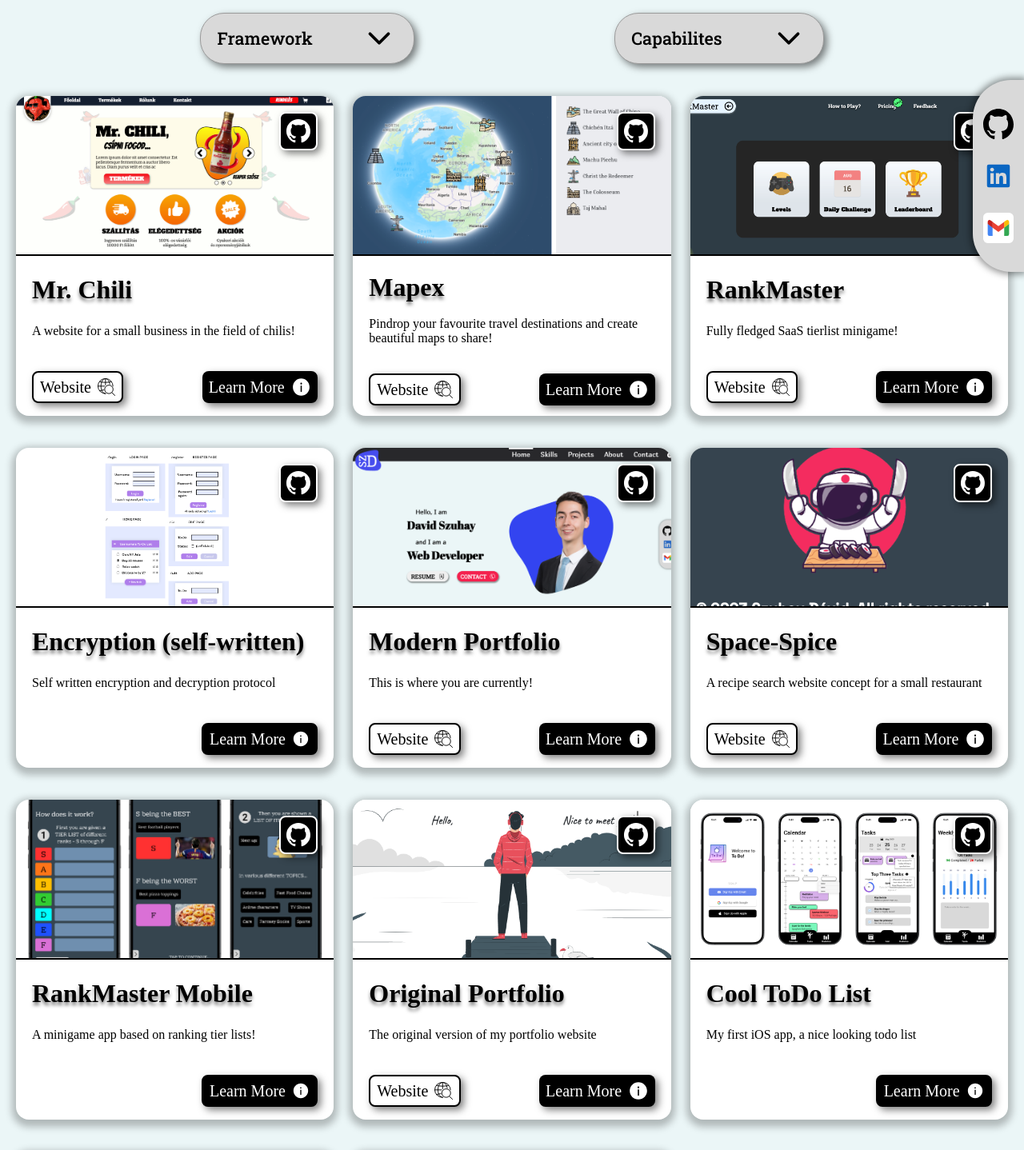
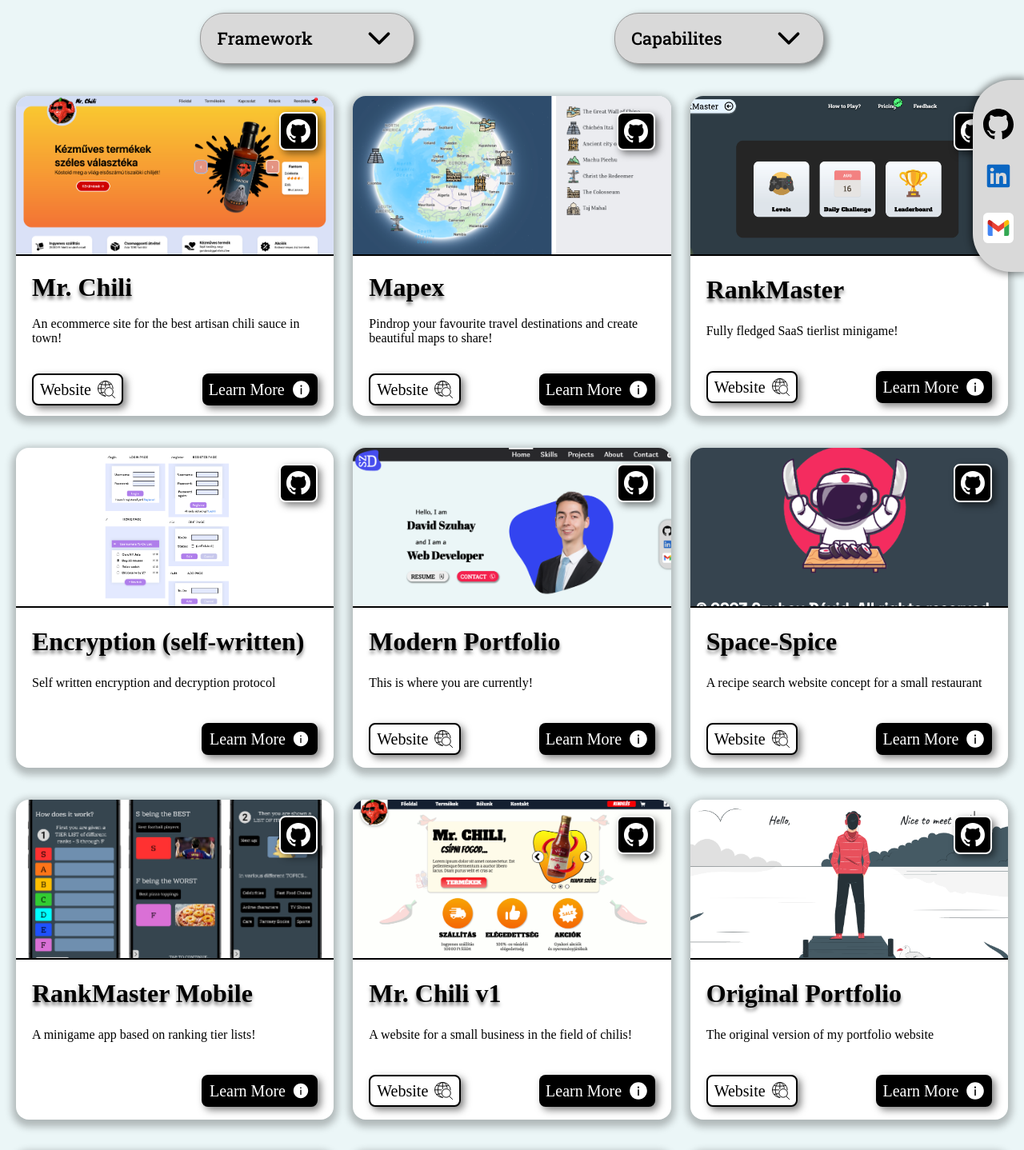
Before and after one commit to szuhaydv/szuhaydv.github.io, an Angular app: page /projects in a window 1280 px wide. Shown: the part 260-1698 px from the top of the page at 80% size. Built offline with nearby package versions, Linux system fonts and the light colour scheme; a web font is replaced by a local one.

Commit message:
add: mrchili-v2

```diff
--- a/src/app/main/main.component.ts
+++ b/src/app/main/main.component.ts
@@ -36,8 +36,8 @@ export class MainComponent {
   }
 
   latestProjects = [
-    new Project(0, 'assets/mr. chili.png', 'Mr. Chili', "A website for a small business in the field of chilis!", ["Angular", "Deployed", "SEO", "Responsive"], true,
-      new ProjectDetail(["Mr. Chili is a website made for a client, who is in the chili sauce business.", "This site was created with careful consideration of client needs with a professional and modern design."], ["angular.svg", "supabase.png", "node-express.svg", "vercel.svg"], ["Angular", "Supabase", "Node & Express", "Vercel"], ["SEO", "Responsive"], ["seo.svg", "responsive.svg"], "https://www.figma.com/design/kc9SOe7QktNPUf6FYxI6LS/Chili-Cs%C3%A1v%C3%B3?node-id=20-2&t=lkZ3f87kPmu0mSQ9-0"), 'https://mrchili.vercel.app/', 'https://github.com/Szuhaydv/mrchili'),
+    new Project(0, 'assets/mrchili.png', 'Mr. Chili', "An ecommerce site for the best chili business in town!", ["Svelte", "Deployed", "SEO", "Responsive"], true,
+      new ProjectDetail(["Mr. Chili is a website made for a client, who is in the chili sauce business.", "This site was created with careful consideration of client needs with a professional and modern design."], ["svelte.svg", "supabase.png", "node-express.svg", "vercel.svg"], ["Angular", "Supabase", "Node & Express", "Vercel"], ["SEO", "Responsive"], ["seo.svg", "responsive.svg"], "https://www.figma.com/design/kc9SOe7QktNPUf6FYxI6LS/Chili-Cs%C3%A1v%C3%B3?node-id=20-2&t=lkZ3f87kPmu0mSQ9-0"), 'https://mrchili.hu', 'https://github.com/szuhaydv/mrchili-v2'),
     new Project(2, 'assets/rankmaster-web.png', 'RankMaster', 'Fully fledged SaaS tierlist minigame!', ["Angular", "Deployed", "Responsive", "API Calls", "Full Stack", "Database", "Auth"], true,
       new ProjectDetail(["RankMaster is a tierlist creator minagame, that functions as a fully-fledged SaaS with unlockable levels.", "I was inspired by Wordle, but instead of guessing words, you create a tier list and see how much your opinion differs from the community's."], ["angular.svg", "node-express.svg", "supabase.png", "vercel.svg"], ["Angular", "Node & Express", "Supabase", "Vercel"], ["Mailgun", "Stripe", "Responsive", "Auth", "Realtime"], ["mailgun.svg", "stripe.svg", "responsive.svg", "auth.svg", "realtime.png"], "https://www.figma.com/design/2Z1ssaHOQShqEJdRFQXvaK/RankMaster-(Desktop)?node-id=0-1&t=9AavLxr3WBnKL091-0"), "https://rankmaster.click/", 'https://github.com/OFFBLACKgroup/rankmaster-web'),
     new Project(1, 'assets/mapex.png', 'Mapex', "Pindrop your favourite travel destinations and create beautiful maps to share!", ["React", "Full Stack", "Database", "API Calls", "Auth", "Deployed"], true,
--- a/src/app/projects/projects.component.ts
+++ b/src/app/projects/projects.component.ts
@@ -88,8 +88,8 @@ export class ProjectsComponent {
 
 
   projectsData = [
-    new Project(0, 'assets/mr. chili.png', 'Mr. Chili', "A website for a small business in the field of chilis!", ["Angular", "Deployed", "SEO", "Responsive"], true,
-      new ProjectDetail(["Mr. Chili is a website made for a client, who is in the chili sauce business.", "This site was created with careful consideration of client needs with a professional and modern design."], ["angular.svg", "supabase.png", "node-express.svg", "vercel.svg"], ["Angular", "Supabase", "Node & Express", "Vercel"], ["SEO", "Responsive"], ["seo.svg", "responsive.svg"], "https://www.figma.com/design/kc9SOe7QktNPUf6FYxI6LS/Chili-Cs%C3%A1v%C3%B3?node-id=20-2&t=lkZ3f87kPmu0mSQ9-0"), 'https://mrchili.vercel.app/', 'https://github.com/Szuhaydv/mrchili'),
+    new Project(0, 'assets/mrchili.png', 'Mr. Chili', "An ecommerce site for the best artisan chili sauce in town!", ["Svelte", "Deployed", "SEO", "Responsive"], true,
+      new ProjectDetail(["Mr. Chili is a website made for a client, who is in the chili sauce business.", "This site was created with careful consideration of client needs with a professional and modern design."], ["angular.svg", "supabase.png", "node-express.svg", "vercel.svg"], ["Angular", "Supabase", "Node & Express", "Vercel"], ["SEO", "Responsive"], ["seo.svg", "responsive.svg"], "https://www.figma.com/design/kc9SOe7QktNPUf6FYxI6LS/Chili-Cs%C3%A1v%C3%B3?node-id=20-2&t=lkZ3f87kPmu0mSQ9-0"), 'https://mrchili.hu', 'https://github.com/szuhaydv/mrchili-v2'),
     new Project(1, 'assets/mapex.png', 'Mapex', "Pindrop your favourite travel destinations and create beautiful maps to share!", ["React", "Full Stack", "Database", "API Calls", "Auth", "Deployed"], true,
       new ProjectDetail(["I always loved traveling and planning ahead what places I want to visit.", "Try it youself with username:demo123 password:123", "Mapex was born because there was simply no app on the market to display all your travel destinations on a single map."], ["react.svg", "node-express.svg", "mongodb.svg"], ["React", "Node & Express", "MongoDB"], ["Mapbox", "Stripe", "Self-written Encryption", "Netlify", "EmailJS"], ["mapbox.svg", "stripe.svg", "auth.svg", "netlify.svg", "emailjs.png"], undefined), "https://mapexsite.netlify.app/", 'https://github.com/Szuhaydv/mapex-frontend'),
     new Project(2, 'assets/rankmaster-web.png', 'RankMaster', 'Fully fledged SaaS tierlist minigame!', ["Angular", "Deployed", "Responsive", "API Calls", "Full Stack", "Database", "Auth"], true,
@@ -102,13 +102,15 @@ export class ProjectsComponent {
       new ProjectDetail(["I always loved cooking, so it came natural that my first website that I ever published online was a recipe site!", "Space-Spice is a concept for a small restaurant that uses the Spoonacular API to query for recipes that are to your liking!"], ["react.svg", "spoonacular.svg"], ["React", "Spoonacular API"], ["Netlify"], ["netlify.svg"]), "https://space-spice.netlify.app/", 'https://github.com/Szuhaydv/space-spice'),
     new Project(6, 'assets/rankmaster.png', 'RankMaster Mobile', "A minigame app based on ranking tier lists!", ["Mobile", "Full Stack", "Database", "API Calls", "Auth"], false,
       new ProjectDetail(["RankMaster is a mobile minigame app that is based on ranking tier lists.", "It is pretty fun and a project I will definitely pursue later to see it being launched!"], ["swift.svg", "firebase.svg"], ["Swift & SwiftUI", "Firebase"], undefined, undefined, 'https://www.figma.com/design/x5pI17GpGif2Qma5rW1QzI/RankMaster-(Mobile)?node-id=0-1&t=230oLqm3MT4Hg8sr-0'), undefined, 'https://github.com/Szuhaydv/RankMaster'),
-      new Project(7, 'assets/portfolio.png', 'Original Portfolio', "The original version of my portfolio website", ["React", "Deployed"], true,
+    new Project(7, 'assets/mr. chili.png', 'Mr. Chili v1', "A website for a small business in the field of chilis!", ["Angular", "Deployed", "SEO", "Responsive"], true,
+      new ProjectDetail(["Mr. Chili is a website made for a client, who is in the chili sauce business.", "This site was created with careful consideration of client needs with a professional and modern design."], ["angular.svg", "supabase.png", "node-express.svg", "vercel.svg"], ["Angular", "Supabase", "Node & Express", "Vercel"], ["SEO", "Responsive"], ["seo.svg", "responsive.svg"], "https://www.figma.com/design/kc9SOe7QktNPUf6FYxI6LS/Chili-Cs%C3%A1v%C3%B3?node-id=20-2&t=lkZ3f87kPmu0mSQ9-0"), 'https://mrchili.vercel.app/', 'https://github.com/Szuhaydv/mrchili-v1'),
+    new Project(8, 'assets/portfolio.png', 'Original Portfolio', "The original version of my portfolio website", ["React", "Deployed"], true,
         new ProjectDetail(["My Original Portfolio with features like parallax scrolling and a bunch of cool animations"],  ["react.svg"], ["React"], ["Framer Motion", "Parallax Scroll", "Responsive", "EmailJS"], ["framer motion.png", "parallax.svg", "responsive.svg", "emailjs.png"], undefined), 'https://szuhaydv-portfolio.netlify.app/', 'https://github.com/Szuhaydv/portfolio'),
-    new Project(8, 'assets/cooltodo.png', 'Cool ToDo List', "My first iOS app, a nice looking todo list", ["Mobile", "Full Stack", "API Calls", "Database", "Auth"], false,
+    new Project(9, 'assets/cooltodo.png', 'Cool ToDo List', "My first iOS app, a nice looking todo list", ["Mobile", "Full Stack", "API Calls", "Database", "Auth"], false,
       new ProjectDetail(["Cool ToDo list was my first ever mobile app,", "It is a full stack project utilizing Firebase and it helped me learn the basics of Swift"], ["swift.svg", "firebase.svg"], ["Swift & SwiftUI", "Firebase"], undefined, undefined, 'https://www.figma.com/design/sFCO9BC7FhnQunbRHh7RU8/iOS-To-do-List?node-id=9-2&t=uU4x9avQFJPNm3or-0'), undefined, 'https://github.com/Szuhaydv/Cool-ToDo-List'),
-    new Project(9, 'assets/mapx.png', 'MapX', "A real-life map app where fog envelops unexlplored areas", ["Mobile", "Auth"], false,
+    new Project(10, 'assets/mapx.png', 'MapX', "A real-life map app where fog envelops unexlplored areas", ["Mobile", "Auth"], false,
       new ProjectDetail(["MapX is one of my greatest endeavours in mobile development so far. It uses UIKit and MapKit to render and mask layers.", "It is a gamified map app where unexplored areas are enveloped in fog, and you can visit a bunch of mystery locations!"], ["swift.svg", "firebase.svg"], ["Swift & UIKit", "Firebase"], ["MapKit"], ["mapkit.png"], 'https://www.figma.com/design/TFDlKVUr0bQZptkaXPKYm1/MapX?node-id=3-120&t=V9aTg6DQz5WEJjsd-0'), undefined, 'https://github.com/Szuhaydv/MapX'),
-    new Project(10, 'assets/xezame.png', 'Xezame', "A recipe website which based on ingredients in your frdige tells you recipes", [], false,
+    new Project(11, 'assets/xezame.png', 'Xezame', "A recipe website which based on ingredients in your frdige tells you recipes", [], false,
       new ProjectDetail(["Xezame is a recipe app with a twist!", "It has a special feature where you can specify all the ingredients in your fridge, and it shows you all the recipes you can make from them."], [], [])),
   ]
 
```
Also changed, not shown: src/assets/mrchili.png (added), src/assets/svelte.svg (added).
